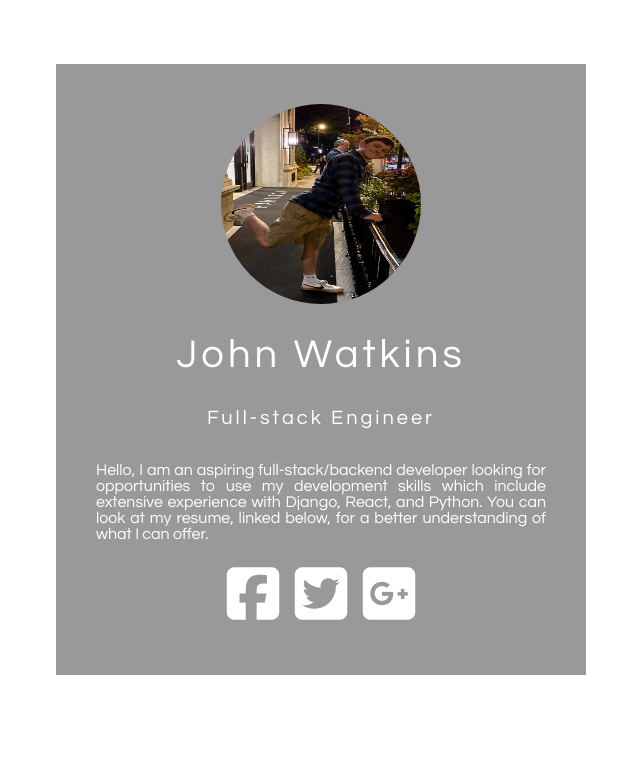
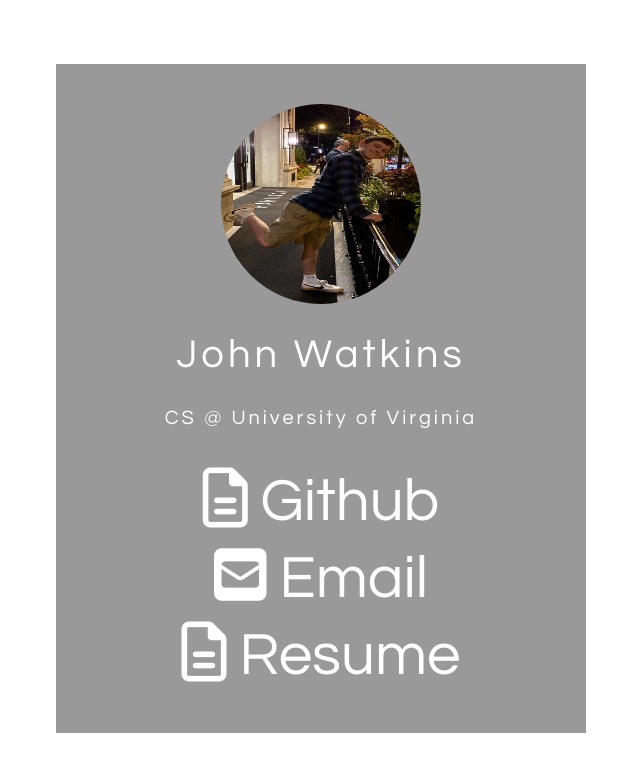
Before and after one commit to JWatkins20/jwatkins20.github.io, a plain HTML site: page index.html in a window 1280 px wide. Shown: the whole page, without its empty margins (319-959 px from the left). Drawn offline with Linux system fonts and the light colour scheme.

Commit message:
Update index.html

```diff
--- a/index.html
+++ b/index.html
@@ -12,13 +12,14 @@
   <h1>
 John Watkins</h1>
 <h5>
-Full-stack Engineer</h5>
-<p>
-Hello, I am an aspiring full-stack/backend developer looking for opportunities to use my development skills which include extensive experience with Django, React, and Python. You can look at my resume, linked below, for a better understanding of what I can offer.</p>
+CS @ University of Virginia</h5>
+
 <ul>
-<li><a href="#"><i class="fa fa-facebook-square" aria-hidden="true"></i></a></li>
-<li><a href="#"><i class="fa fa-twitter-square" aria-hidden="true"></i></a></li>
-<li><a href="#"><i class="fa fa-google-plus-square" aria-hidden="true"></i></a></li>
+
+<li><a href="https://github.com/JWatkins20" class="btn tooltip" target="_blank"> <i class="fa fa-file-text-o"></i> <span class="tooltiptext">Github</span></a></li>
+<li><a href="johnnywcodes@gmail.com" class="btn tooltip" target="_blank"> <i class="fa fa-envelope-square"></i> <span class="tooltiptext">Email</span></a></li>
+<li><a href="#" class="btn tooltip" target="_blank"> <i class="fa fa-file-text-o"></i> <span class="tooltiptext">Resume</span></a></li>
+
 </ul>
 </div>
 </body>
```
